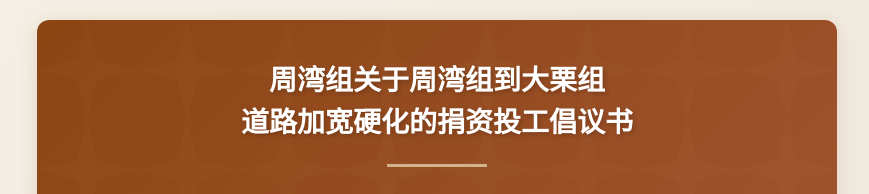
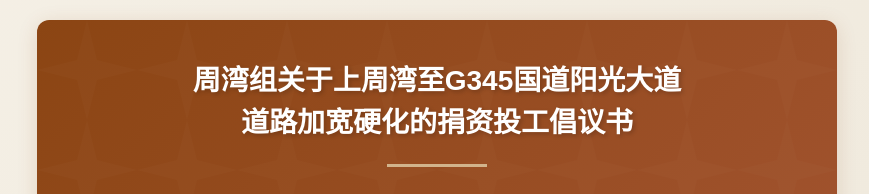
Before and after one commit to shangzhouwan/daolu, a plain HTML site: page changyishu.html in a window 1280 px wide. Shown: the top 194 px of the page, without its empty margins (203-1072 px from the left). Drawn offline with Linux system fonts and the light colour scheme.

Commit message:
Update changyishu.html

```diff
--- a/changyishu.html
+++ b/changyishu.html
@@ -3,7 +3,7 @@
 <head>
     <meta charset="UTF-8">
     <meta name="viewport" content="width=device-width, initial-scale=1.0">
-    <title>周湾组关于周湾组到大栗组道路加宽硬化的捐资投工倡议书</title>
+    <title>上周湾至G345国道阳光大道道路加宽硬化的捐资投工倡议书</title>
     <style>
         * {
             margin: 0;
@@ -197,7 +197,7 @@
 <body>
     <div class="container">
         <div class="header">
-            <h1>周湾组关于周湾组到大栗组<br>道路加宽硬化的捐资投工倡议书</h1>
+            <h1>周湾组关于上周湾至G345国道阳光大道<br>道路加宽硬化的捐资投工倡议书</h1>
             <div class="decorative-line"></div>
         </div>
 
```
